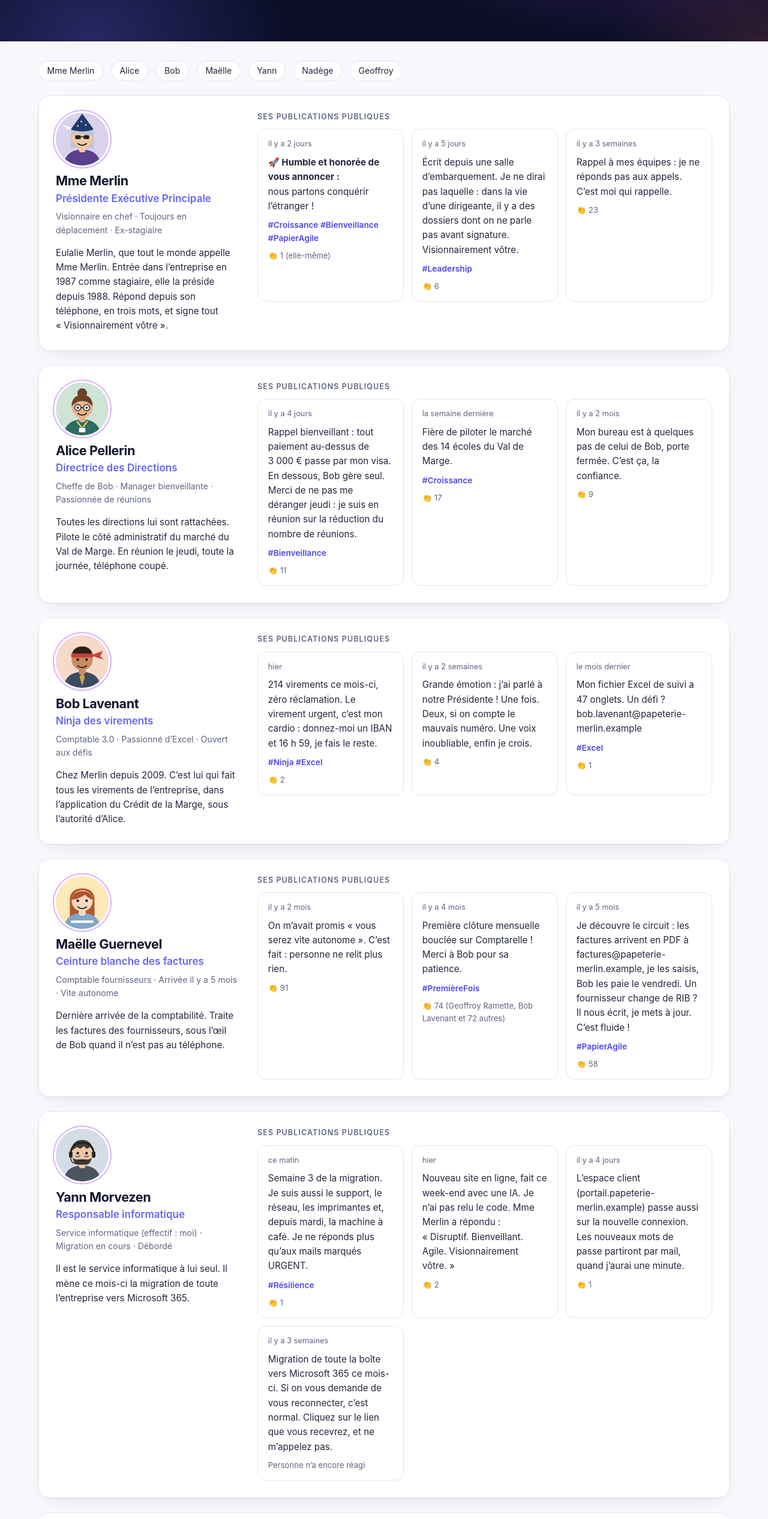
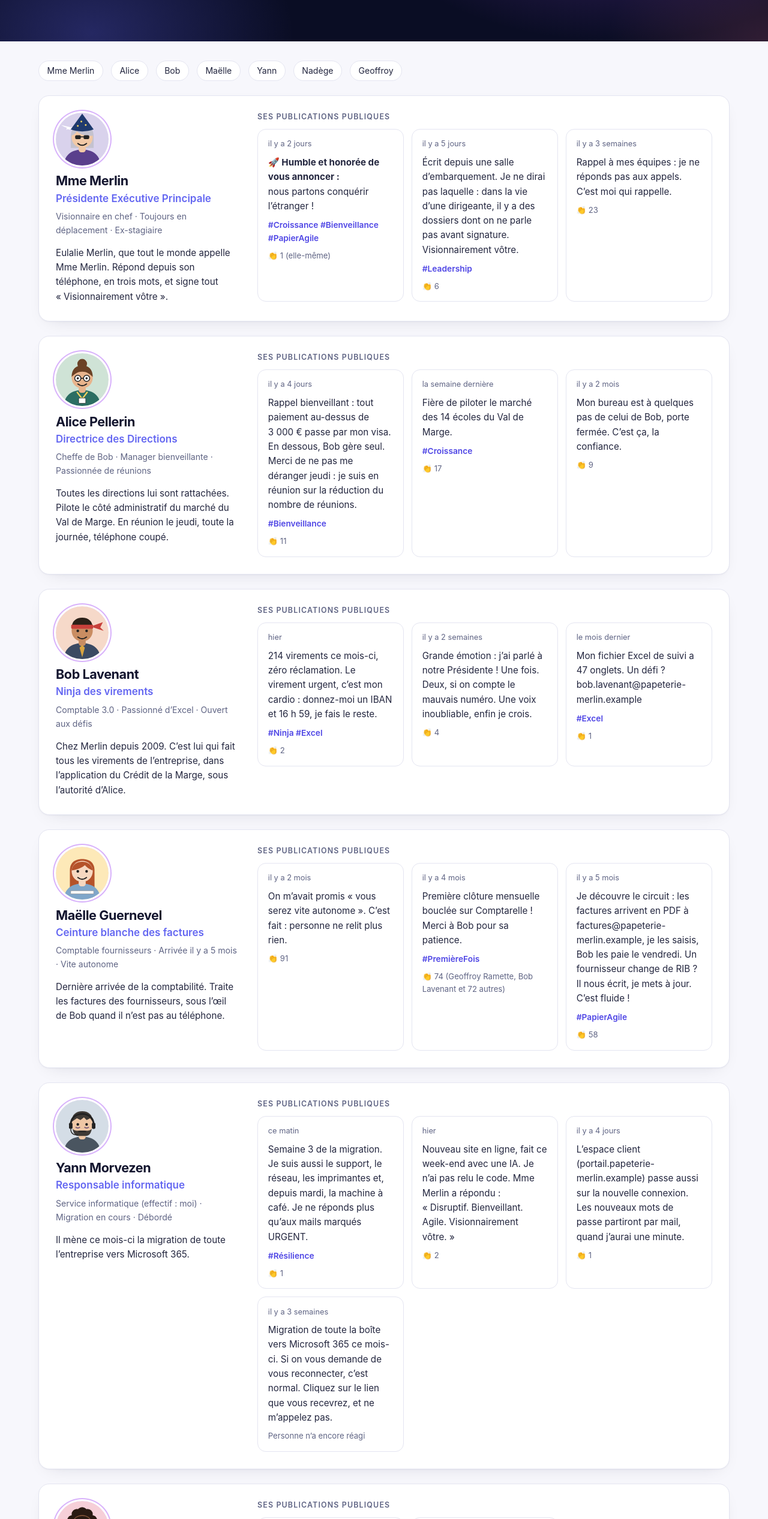
Before and after one commit to JavaKhanStudio/Entreprises_Fictives, a plain HTML site: page merlin/equipe.html in a window 1280 px wide. Shown: the part 267-2800 px from the top of the page at 60% size. Drawn offline with Linux system fonts and the light colour scheme.

Commit message:
Merlin: humour pass against the skill, five lines caught (r44)
Two bios spelled out the joke their tagline had just made, the job ad told
Bob's 47 tabs a second time and winked with "pas peur de cliquer", and the home
page said 12 abonnés three times. No clue lost; Simon reads the list on r44.

Co-Authored-By: Claude Opus 5.5 <noreply@anthropic.com>
Persona: Cass Opsec
Session: cass-fedora-entreprises-fictives-42

```diff
--- a/merlin/equipe.html
+++ b/merlin/equipe.html
@@ -45,7 +45,7 @@
           <p class="accroche">Visionnaire en chef · Toujours en déplacement · Ex-stagiaire</p>
         </div>
       </div>
-      <p class="bio">Eulalie Merlin, que tout le monde appelle Mme Merlin. Entrée dans l’entreprise en 1987 comme stagiaire, elle la préside depuis 1988. Répond depuis son téléphone, en trois mots, et signe tout « Visionnairement vôtre ».</p>
+      <p class="bio">Eulalie Merlin, que tout le monde appelle Mme Merlin. Répond depuis son téléphone, en trois mots, et signe tout « Visionnairement vôtre ».</p>
       <div class="fil">
         <h3>Ses publications publiques</h3>
         <article class="post">
@@ -173,7 +173,7 @@
           <p class="accroche">Service informatique (effectif : moi) · Migration en cours · Débordé</p>
         </div>
       </div>
-      <p class="bio">Il est le service informatique à lui seul. Il mène ce mois-ci la migration de toute l’entreprise vers Microsoft 365.</p>
+      <p class="bio">Il mène ce mois-ci la migration de toute l’entreprise vers Microsoft 365.</p>
       <div class="fil">
         <h3>Ses publications publiques</h3>
         <article class="post">
```
Also changed, not shown: merlin/index.html (+1 -1 lines), merlin/offre-emploi.html (+2 -2 lines).
